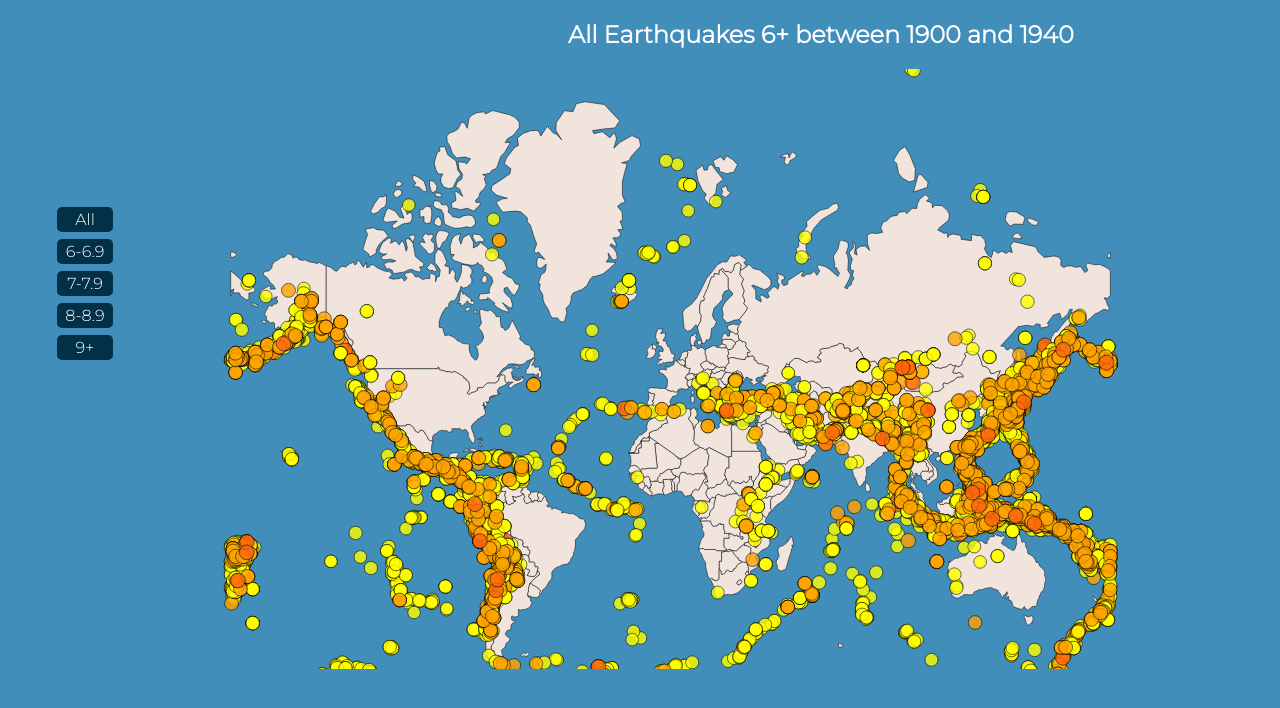
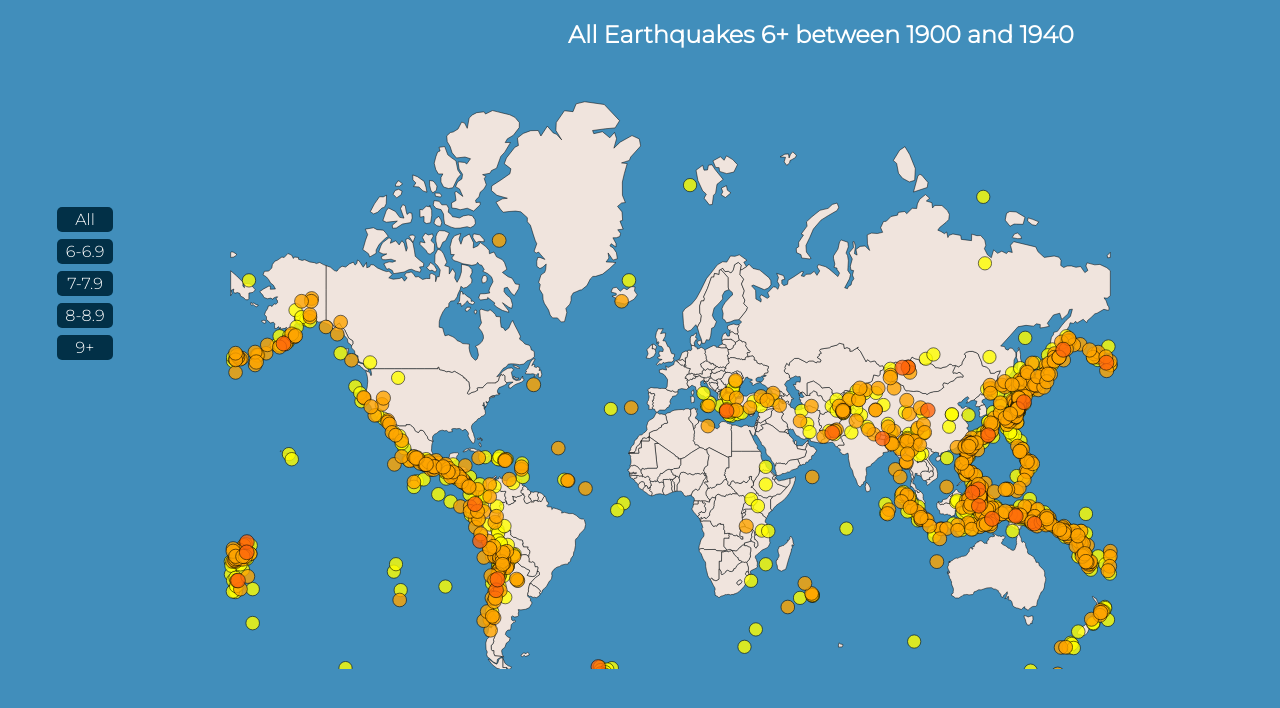
Before and after one commit to johansneirap/dataviz, a plain HTML site: page index.html in a window 1280 px wide. Shown: the top 708 px of the page. Drawn offline with nearby package versions, Linux system fonts and the light colour scheme.

Commit message:
update intervals showing earthquakes

```diff
--- a/index.html
+++ b/index.html
@@ -144,35 +144,35 @@
                     .range([0, 8]);
 
                 // draw initial circles(points)
-                svg.append('g')
-                    .attr("class", "bubble")
-                    .selectAll("circle")
-                    .data(data.sort(function (a, b) {
-                        return a['mag'] - b['mag'];
-                    }))
-                    .enter()
-                    .append("circle")
-                    .attr('cx', function (d) { return projection([+d['longitude'], +d['latitude']])[0]; })
-                    .attr('cy', function (d) { return projection([+d['longitude'], +d['latitude']])[1]; })
-                    .attr('r', function (d) {
-                        return radius(d['mag']);
-                    })
-                    .attr('fill', (d) => {
-                        if (d['mag'] >= 9.0) {
-                            return 'red';
-                        }
-                        if (d['mag'] >= 8.0) {
-                            return 'rgb(255, 101, 12)';
-                        }
-                        if (d['mag'] >= 7.0) {
-                            return 'orange';
-                        } else {
-                            return 'yellow';
-                        }
-                    })
-                    .on("mouseover", mouseover)
-                    .on("mousemove", mousemove)
-                    .on("mouseleave", mouseleave)
+                // svg.append('g')
+                //     .attr("class", "bubble")
+                //     .selectAll("circle")
+                //     .data(data.sort(function (a, b) {
+                //         return a['mag'] - b['mag'];
+                //     }))
+                //     .enter()
+                //     .append("circle")
+                //     .attr('cx', function (d) { return projection([+d['longitude'], +d['latitude']])[0]; })
+                //     .attr('cy', function (d) { return projection([+d['longitude'], +d['latitude']])[1]; })
+                //     .attr('r', function (d) {
+                //         return radius(d['mag']);
+                //     })
+                //     .attr('fill', (d) => {
+                //         if (d['mag'] >= 9.0) {
+                //             return 'red';
+                //         }
+                //         if (d['mag'] >= 8.0) {
+                //             return 'rgb(255, 101, 12)';
+                //         }
+                //         if (d['mag'] >= 7.0) {
+                //             return 'orange';
+                //         } else {
+                //             return 'yellow';
+                //         }
+                //     })
+                //     .on("mouseover", mouseover)
+                //     .on("mousemove", mousemove)
+                //     .on("mouseleave", mouseleave)
 
                 // set an array for filtering
                 var mag_ranges = ["All","6-6.9", "7-7.9", "8-8.9", "9+"]
@@ -257,6 +257,7 @@
                         return d['Date'].getFullYear() <= year;
                     });
 
+                    svg.selectAll("circle").remove();
                     svg.append('g')
                     .attr("class", "bubble")
                     .selectAll("circle")
```
